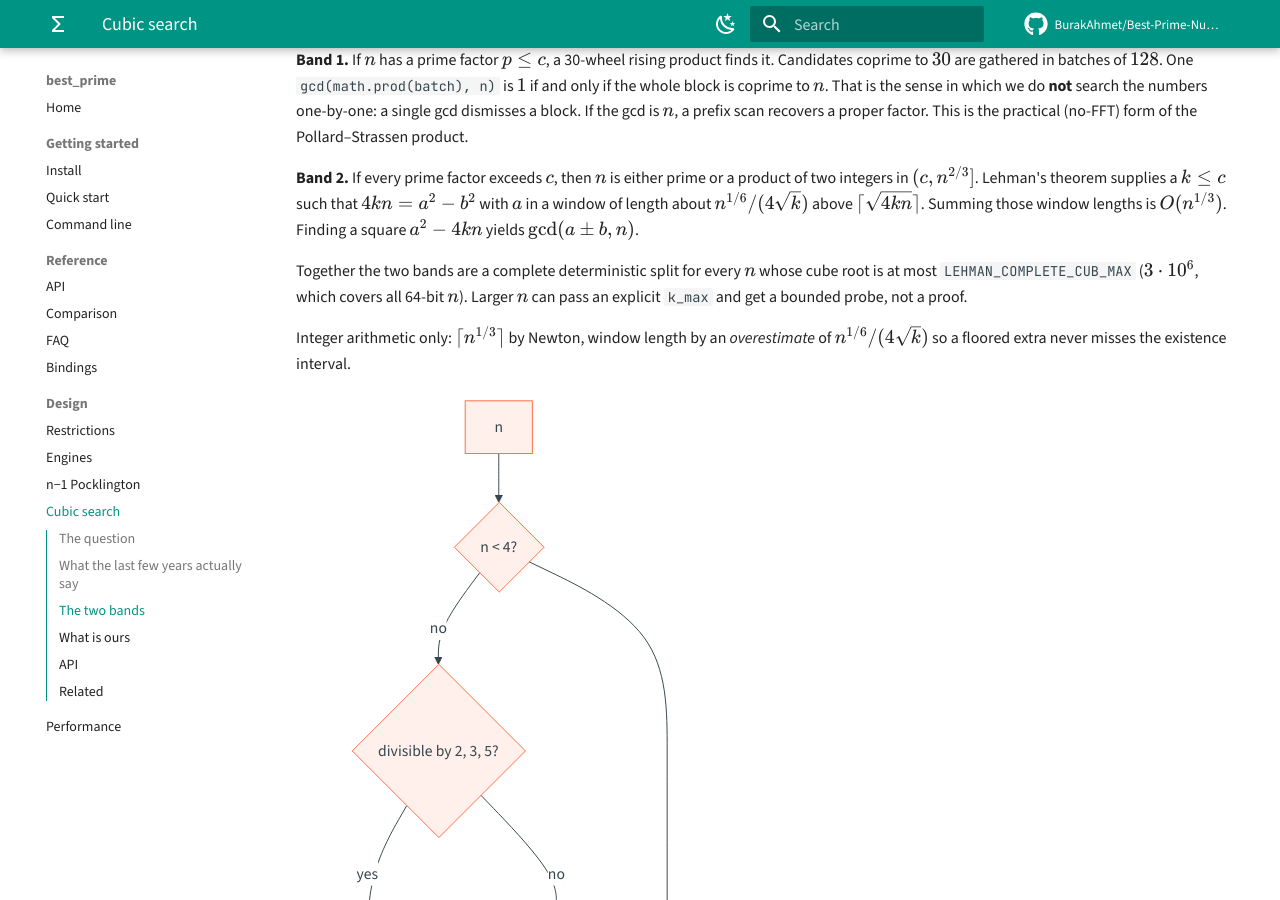
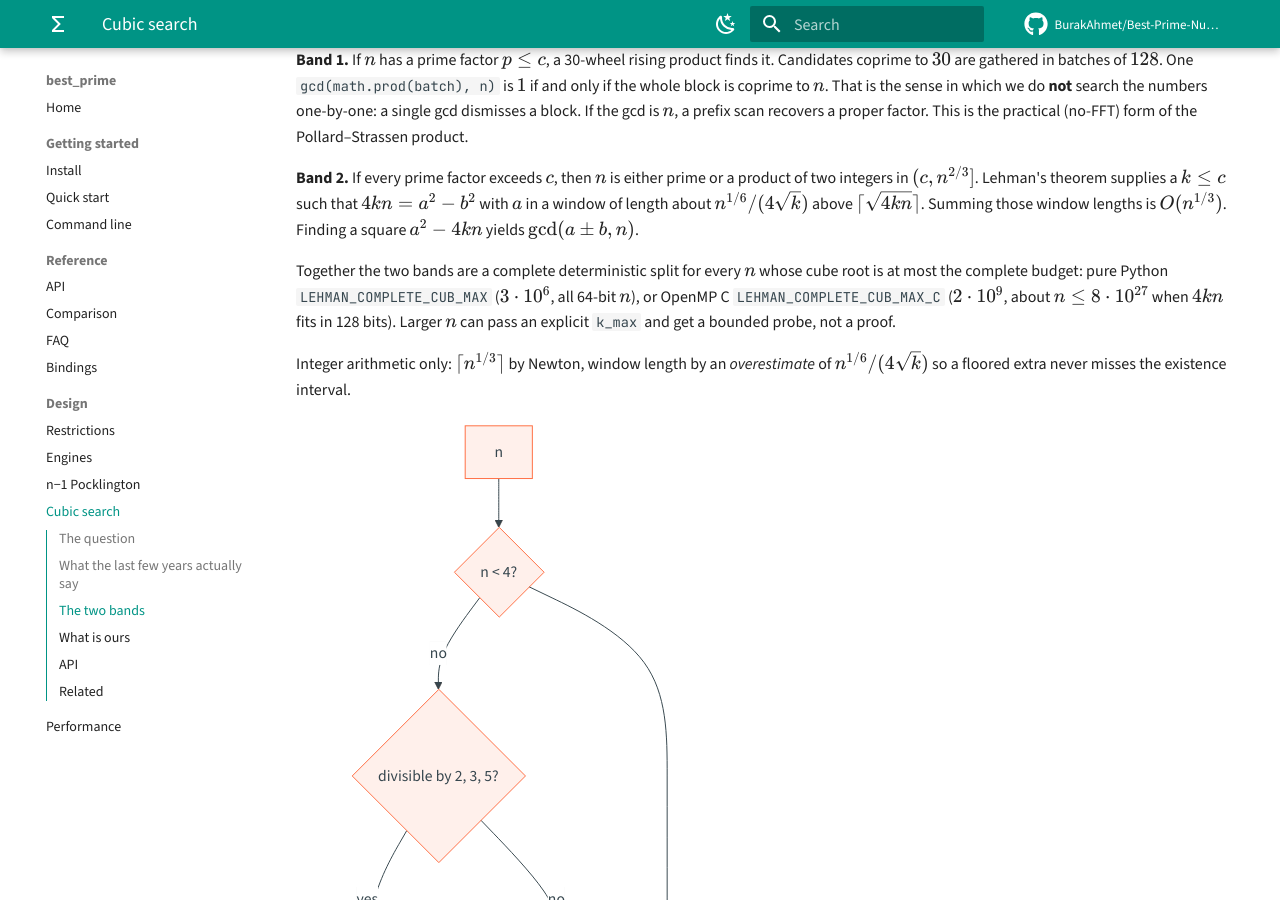
Before and after one commit to BurakAhmet/Best-Prime-Number-Function, an MkDocs documentation site: the page built from docs/guide/cubic-search.md, in a window 1280 px wide and 900 px high, scrolled down 1636 px. Built offline with MkDocs 1.6.1 and Material for MkDocs 9.7.7, drawn with Linux system fonts in a browser that asks for light colours; comment, search, counter and statistics services are not loaded.

Commit message:
perf: raise complete cubic C cap to 2e9 (~n ≤ 8e27)
LEHMAN_COMPLETE_CUB_MAX_C goes from 3e7 to 2e9 so multi-limb is_prime /
next_prime stay on the n−1 + cubic ladder for much larger n (about
8·10^27) while 4·k·n still fits in 128 bits. Beyond that, trial/AKS
remains. Cost still ~Θ(n^{1/3}); near the edge expect tens of seconds
to minutes for a hard prime proof.

```diff
--- a/docs/guide/cubic-search.md
+++ b/docs/guide/cubic-search.md
@@ -47,7 +47,7 @@ Write $c = \lceil n^{1/3}\rceil$.
 
 **Band 2.** If every prime factor exceeds $c$, then $n$ is either prime or a product of two integers in $(c, n^{2/3}]$. Lehman's theorem supplies a $k \le c$ such that $4kn = a^2 - b^2$ with $a$ in a window of length about $n^{1/6}/(4\sqrt{k})$ above $\lceil\sqrt{4kn}\rceil$. Summing those window lengths is $O(n^{1/3})$. Finding a square $a^2 - 4kn$ yields $\gcd(a \pm b, n)$.
 
-Together the two bands are a complete deterministic split for every $n$ whose cube root is at most `LEHMAN_COMPLETE_CUB_MAX` ($3\cdot 10^6$, which covers all 64-bit $n$). Larger $n$ can pass an explicit `k_max` and get a bounded probe, not a proof.
+Together the two bands are a complete deterministic split for every $n$ whose cube root is at most the complete budget: pure Python `LEHMAN_COMPLETE_CUB_MAX` ($3\cdot 10^6$, all 64-bit $n$), or OpenMP C `LEHMAN_COMPLETE_CUB_MAX_C` ($2\cdot 10^9$, about $n\le 8\cdot 10^{27}$ when $4kn$ fits in 128 bits). Larger $n$ can pass an explicit `k_max` and get a bounded probe, not a proof.
 
 Integer arithmetic only: $\lceil n^{1/3}\rceil$ by Newton, window length by an *overestimate* of $n^{1/6}/(4\sqrt{k})$ so a floored extra never misses the existence interval.
 
```
Also changed, not shown: CHANGELOG.md (+1 -1 lines), README.md (+1 -1 lines), docs/ALGORITHM_HISTORY.md (+1 -1 lines), docs/guide/engines.md (+1 -1 lines), docs/guide/restrictions.md (+1 -1 lines), docs/wiki/Algorithm-overview.md (+1 -1 lines), docs/wiki/Project-restrictions.md (+1 -1 lines), .github/copilot-instructions.md, 1 other file.
